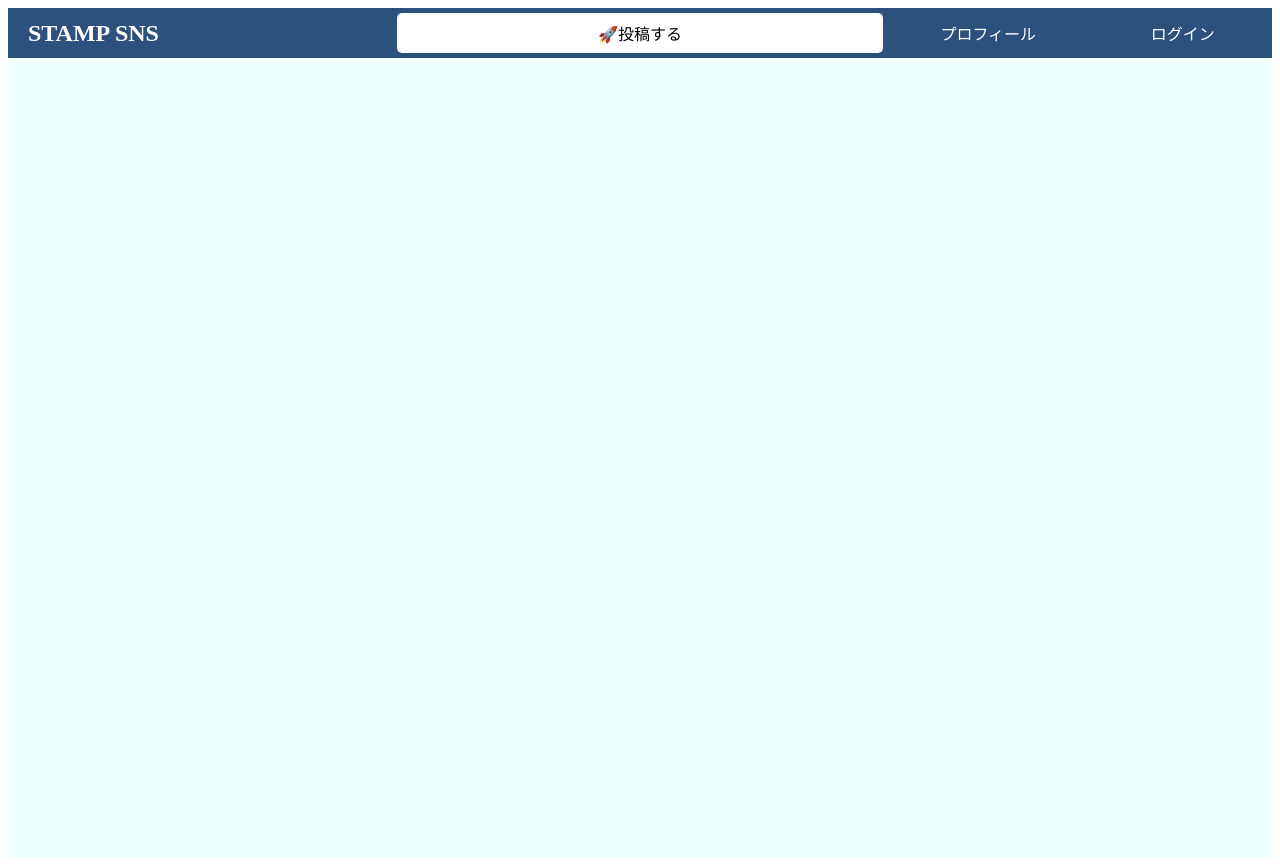
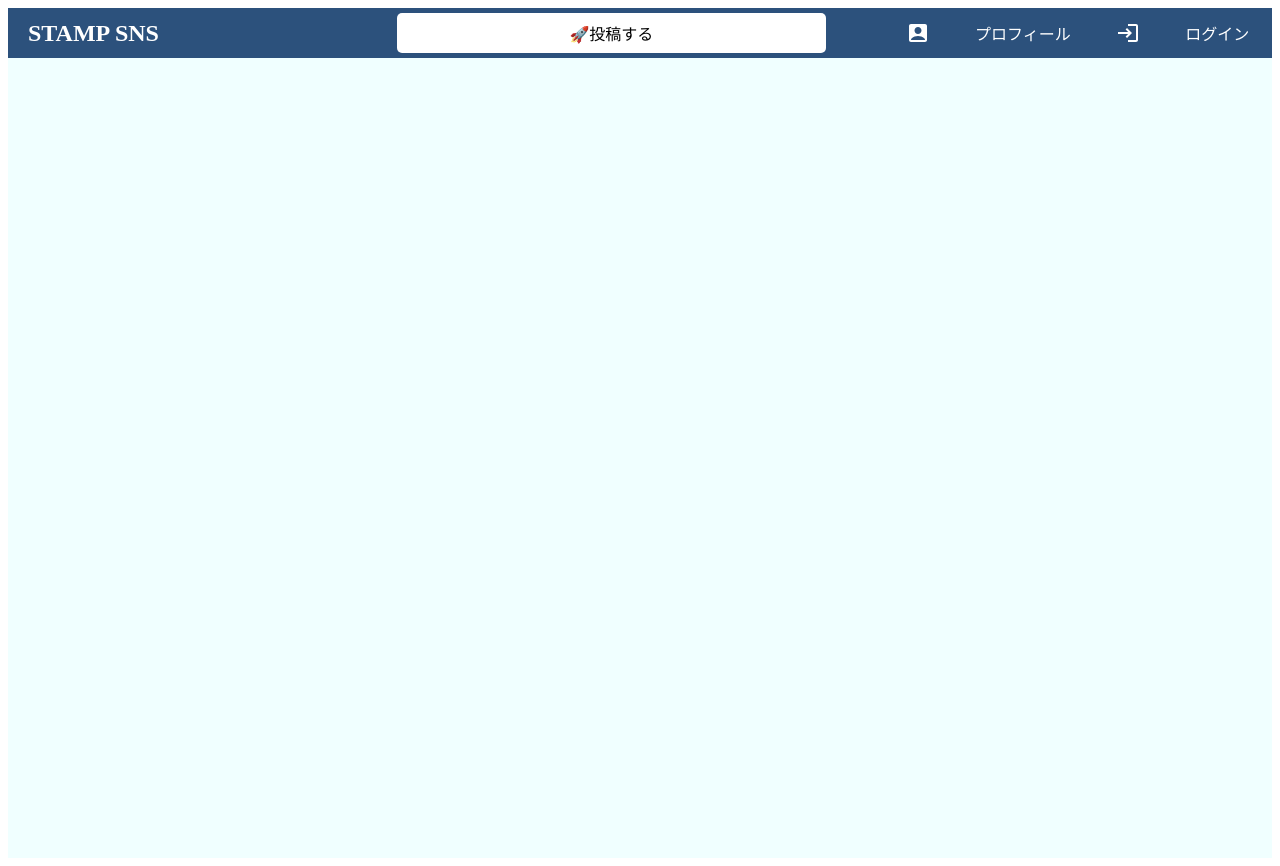
Before and after one commit to Sakai-Kaede/STAMP-SNS, a React (Create React App) app in the folder frontend/: page / in a window 1280 px wide. Built offline with nearby package versions, Linux system fonts and the light colour scheme.

Commit message:
Addition of material icons

```diff
--- a/frontend/package.json
+++ b/frontend/package.json
@@ -3,12 +3,18 @@
   "version": "0.1.0",
   "private": true,
   "dependencies": {
+    "@emotion/react": "^11.11.4",
+    "@emotion/styled": "^11.11.5",
+    "@mui/icons-material": "^5.15.20",
+    "@mui/material": "^5.15.20",
+    "@mui/styled-engine-sc": "^6.0.0-alpha.18",
     "@testing-library/jest-dom": "^5.17.0",
     "@testing-library/react": "^13.4.0",
     "@testing-library/user-event": "^13.5.0",
     "react": "^18.3.1",
     "react-dom": "^18.3.1",
     "react-scripts": "5.0.1",
+    "styled-components": "^6.1.11",
     "web-vitals": "^2.1.4"
   },
   "scripts": {
--- a/frontend/src/components/topBar/TopBar.css
+++ b/frontend/src/components/topBar/TopBar.css
@@ -25,8 +25,8 @@
 }
 
 .post {
-  width: 100%;
-  height: 40px;
+  width: 80%;
+  height: 20px;
   background-color: white;
   color: black;
   border: none;
@@ -43,10 +43,6 @@
   background-color: #cccccc;
 }
 
-.postString {
-  text-align: center;
-}
-
 .topBarRight {
   flex: 4;
   display: flex;
--- a/frontend/src/components/topBar/TopBar.jsx
+++ b/frontend/src/components/topBar/TopBar.jsx
@@ -1,3 +1,5 @@
+import LoginIcon from '@mui/icons-material/Login';
+import AccountBoxIcon from '@mui/icons-material/AccountBox';
 import './TopBar.css'
 
 export default function TopBar() {
@@ -7,12 +9,12 @@
         <div className='logo'>STAMP SNS</div>
       </div>
       <div className='topBarCenter'>
-        <button className='post'>
-          <span className='postString'>🚀投稿する</span>
-        </button>
+        <div className='post'>🚀投稿する</div>
       </div>
       <div className='topBarRight'>
+        <AccountBoxIcon />
         <div>プロフィール</div>
+        <LoginIcon />
         <div>ログイン</div>
       </div>
     </div>
```
Also changed, not shown: 1 other file (tests, documents, lock files or other folders).
